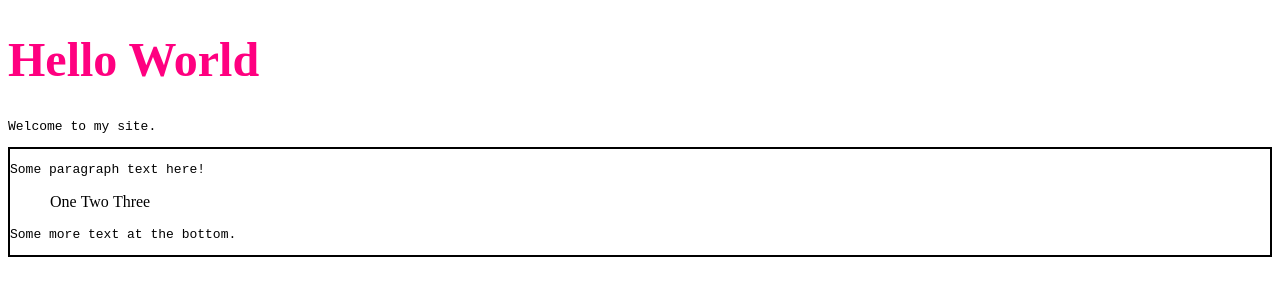
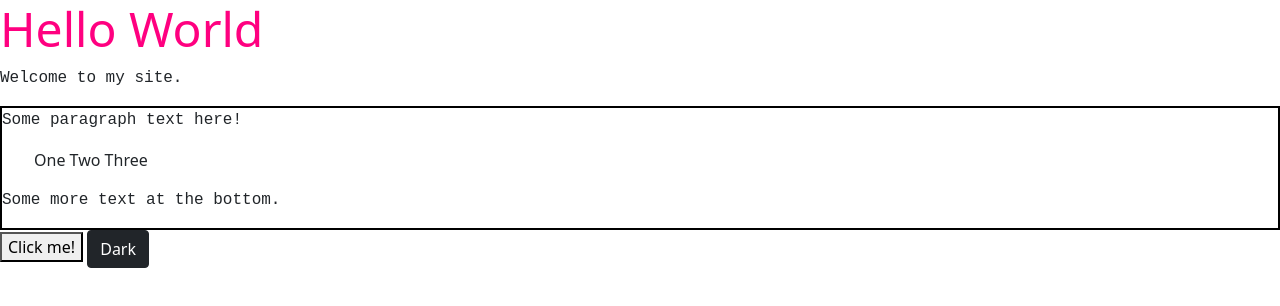
Before and after one commit to lehyde/website_structure, a plain HTML site: page index.html in a window 1280 px wide. Drawn offline with nearby package versions, Linux system fonts and the light colour scheme.

Commit message:
Update index.html

```diff
--- a/index.html
+++ b/index.html
@@ -6,6 +6,7 @@
   </head>
   <body>
     <h1 style="font-size:48px; color: rgb(255, 0, 128);">Hello World</h1>
+    <link href="https://cdn.jsdelivr.net/npm/bootstrap@5.1.3/dist/css/bootstrap.min.css" rel="stylesheet" integrity="sha384-1BmE4kWBq78iYhFldvKuhfTAU6auU8tT94WrHftjDbrCEXSU1oBoqyl2QvZ6jIW3" crossorigin="anonymous">
 
     <p style="font-family: monospace; color: '#ccc';">Welcome to my site.</p>
 
@@ -20,5 +21,8 @@
 
       <p style="font-family: monospace; color: 'red'; margin-top: 10px;">Some more text at the bottom.</p>
     </div>
+<button>Click me!</button>
+<button type="button" class="btn btn-dark">Dark</button>
+
   </body>
 </html>
```
